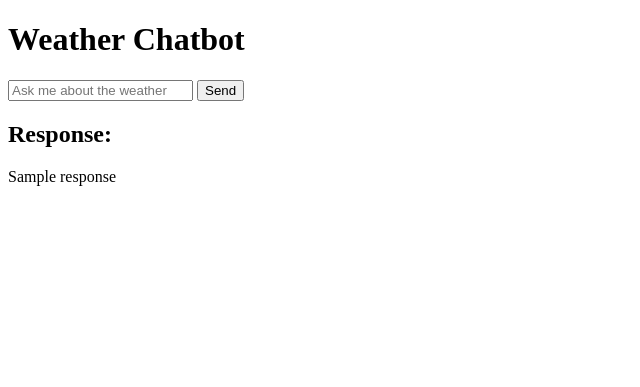
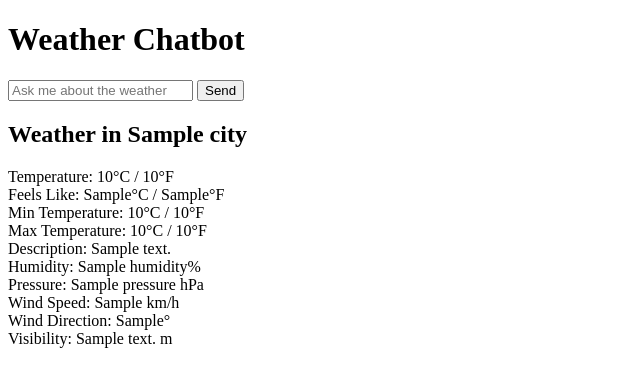
Before and after one commit to thiagapuncher/Weather-Chatbot, a Flask app: template templates/index.html in a window 1280 px wide. Shown: the top 387 px of the page, without its empty margins (0-640 px from the left). Run offline with Flask 3, Linux system fonts and the light colour scheme; the template is opened without the code that fills it: most values are stand-ins (such as "Sample title", 1, 10 or a date in 2020).

Commit message:
Displaying more stuff on the html file
It now displays the temp in f and in c since it was restricted to c only so there are a bit of new variables added

```diff
--- a/app.py
+++ b/app.py
@@ -6,27 +6,70 @@ from configuration import OPENWEATHER_API_KEY, GOOGLEPLACES_API_KEY
 
 app = Flask(__name__)
 @app.route('/', methods=['GET', 'POST'])
+
+
 def index():
-    if request.method == 'POST':
-        city = request.form.get('city')
+    if request.method == "POST":
+        city = request.form.get("city")
         if not city:
-            return render_template('index.html', error = 'Please enter a city name')
+            return render_template("index.html", error="Please enter a city name.")
 
-        # api request url
-        url = f'http://api.openweathermap.org/data/2.5/weather?q={city}&appid={OPENWEATHER_API_KEY}'
+        # api request
+        url = f"http://api.openweathermap.org/data/2.5/weather?q={city}&appid={OPENWEATHER_API_KEY}&units=metric"
         response = requests.get(url)
         data = response.json()
 
 
+        # debugging
+        print(data)
+        if response.status_code != 200 or "main" not in data:
+            error_message = data.get("message", "Unable to fetch weather data.")
+            return render_template("index.html", error=f"Error: {error_message}")
+
         # getting weather data
-        temp = data['main']['temp']
-        description = data['weather'][0]['description']
-        humidity = data['main']['humidity']
 
-        # return a response with weather data
-        return render_template('index.html', temp=temp, city=city,  description=description, humidity=humidity)
+        # degrees in C
+        temp_celsius = data["main"]["temp"]
+        feels_like_celsius = data["main"]["feels_like"]
+        temp_min_celsius = data["main"]["temp_min"]
+        temp_max_celsius = data["main"]["temp_max"]
 
-    return render_template('index.html')
+
+        # degrees in F
+        temp_fahrenheit = temp_celsius * 9 / 5 + 32
+        feels_like_fahrenheit = feels_like_celsius * 9 / 5 + 32
+        temp_min_fahrenheit = temp_min_celsius * 9 / 5 + 32
+        temp_max_fahrenheit = temp_max_celsius * 9 / 5 + 32
+
+        # other weather data
+        humidity = data["main"]["humidity"]
+        pressure = data["main"]["pressure"]
+        description = data["weather"][0]["description"]
+        wind_speed = data["wind"]["speed"]
+        wind_direction = data["wind"]["deg"]
+        visibility = data["visibility"]
+        city_name = data["name"]
+
+        # rendering the weather data
+        return render_template(
+            "index.html",
+            city=city_name,
+            temp_celsius=temp_celsius,
+            temp_fahrenheit=temp_fahrenheit,
+            feels_like_celsius=feels_like_celsius,
+            feels_like_fahrenheit=feels_like_fahrenheit,
+            temp_min_celsius=temp_min_celsius,
+            temp_max_celsius=temp_max_celsius,
+            temp_min_fahrenheit=temp_min_fahrenheit,
+            temp_max_fahrenheit=temp_max_fahrenheit,
+            humidity=humidity,
+            pressure=pressure,
+            description=description,
+            wind_speed=wind_speed,
+            wind_direction=wind_direction,
+            visibility=visibility,
+        )
+    return render_template("index.html")
 
 if __name__ == '__main__':
     app.run(debug=True)
@@ -113,7 +156,7 @@ def get_activities_suggestions(location, weather_data):
         'https://maps.googleapis.com/maps/api/place/nearbysearch/json'
         f'?location={lat},{lon}'
         f'&radius=5000'
-        f'&type={activity_type}'
+        f'&type={activities_type}'
         f'&key={GOOGLEPLACES_API_KEY}'
 
     )
--- a/templates/index.html
+++ b/templates/index.html
@@ -3,6 +3,7 @@
 
 <head>
     <meta charset = "UTF-8">
+    <meta name = "viewport" content = "width=device-width, initial-scale=1.0">
     <title> Weather Chatbot </title>
 </head>
 <body>
@@ -11,11 +12,25 @@
         <input type = "text" name = "city" placeholder = "Ask me about the weather" required>
         <button type = "submit"> Send </button>
     </form>
-    {% if response %}
-        <div>
-            <h2>Response:</h2>
-            <p>{{ response }}</p>
-        </div>
+
+
+
+
+{% if city %}
+    <h2>Weather in {{ city }}</h2>
+    <div>Temperature: {{ temp_celsius }}°C / {{ temp_fahrenheit }}°F</div>
+    <div>Feels Like: {{ feels_like_celsius }}°C / {{ feels_like_fahrenheit }}°F</div>
+    <div>Min Temperature: {{ temp_min_celsius }}°C / {{ temp_min_fahrenheit }}°F</div>
+    <div>Max Temperature: {{ temp_max_celsius }}°C / {{ temp_max_fahrenheit }}°F</div>
+    <div>Description: {{ description }}</div>
+    <div>Humidity: {{ humidity }}%</div>
+    <div>Pressure: {{ pressure }} hPa</div>
+    <div>Wind Speed: {{ wind_speed }} km/h</div>
+    <div>Wind Direction: {{ wind_direction }}°</div>
+    <div>Visibility: {{ visibility }} m</div>
+
     {% endif %}
+
+
 </body>
 </html>
```
